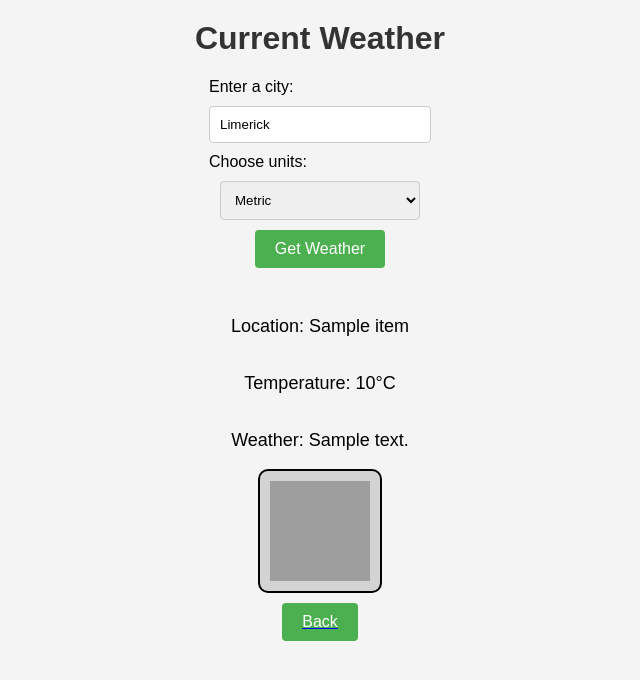
After one commit to Nanda128/PCDashboard, a Flask app: page /weather in a window 1280 px wide. The commit adds this page. Shown: the top 680 px of the page, without its empty margins (320-960 px from the left). Run offline with Flask 3, Linux system fonts and the light colour scheme; tables that the repository leaves empty hold one stand-in row (values such as "Sample post"); a database or web service that is not in the repository returns one stand-in record (values such as "Sample title"); data that the repository does not hold is empty; grey boxes are pictures that could not be loaded.

Commit message:
Implement weather functionality with API integration, add weather page, and refactor database interactions for process management

```diff
--- a/config.json
+++ b/config.json
@@ -3,11 +3,11 @@
     "disable_existing_loggers": false,
     "formatters": {
         "standard": {
-            "format": "%(asctime)s - %(name)s - %(levelname)s - %(message)s"
+            "format": "%(asctime)s - %(name)s - %(levellevel)s - %(message)s"
         },
         "colored": {
             "()": "colorlog.ColoredFormatter",
-            "format": "%(log_color)s%(asctime)s - %(name)s - %(levelname)s - %(message)s",
+            "format": "%(log_color)s%(asctime)s - %(name)s - %(levellevel)s - %(message)s",
             "log_colors": {
                 "DEBUG": "blue",
                 "INFO": "green",
@@ -46,5 +46,10 @@
         "database": "Nanda128$Processes",
         "user": "Nanda128",
         "password": "NandaDBPass"
+    },
+    "Weather": {
+        "api_key": "56f0bf4f66e774b2d21c5db9afea1cba",
+        "default_city": "Limerick",
+        "default_units": "metric"
     }
 }
--- /dev/null
+++ b/flask_app.py
@@ -0,0 +1,70 @@
+from flask import Flask, render_template, request, flash, session
+import json
+from db import save_processes_to_db, fetch_processes_from_db
+from weather import get_lat_lon, fetch_weather_data
+
+app = Flask(__name__)
+app.secret_key = 'ubersecretkey'  # Needed for flashing messages
+
+CONFIG_PATH = 'mysite/config.json'
+
+def load_config():
+    with open(CONFIG_PATH) as config_file:
+        return json.load(config_file)
+
+config = load_config()
+
+@app.route('/')
+def index():
+    return render_template('index.html')
+
+@app.route('/processes', methods=['GET', 'POST'])
+def processes():
+    if request.method == 'POST':
+        return handle_post_request()
+    return handle_get_request()
+
+def handle_post_request():
+    try:
+        processes = request.get_json()
+        if not processes:
+            raise ValueError('No JSON data received')
+        save_processes_to_db(config, processes)
+        flash('Processes data successfully saved to the database.', 'success')
+    except (ValueError, json.JSONDecodeError) as e:
+        flash(f'Error processing JSON data: {e}', 'error')
+    except Exception as e:
+        flash(f'Error: {e}', 'error')
+    return render_template('processes.html')
+
+def handle_get_request():
+    try:
+        processes = fetch_processes_from_db(config)
+        if not processes:
+            flash('No processes found in the database.', 'info')
+    except Exception as e:
+        flash(f'Error: {e}', 'error')
+        processes = None
+    return render_template('processes.html', processes=processes)
+
+@app.route('/weather', methods=['GET', 'POST'])
+def weather():
+    api_key = config['Weather']['api_key']
+    city, units = get_city_and_units()
+    lat, lon = get_lat_lon(api_key, city)
+    weather_data, error = fetch_weather_data(api_key, lat, lon, units) if lat and lon else (None, "City not found")
+    return render_template('weather.html', weather=weather_data, selected_city=city, selected_units=units, error=error)
+
+def get_city_and_units():
+    if request.method == 'POST':
+        city = request.form['city']
+        units = request.form['units']
+        session['last_city'] = city
+        session['last_units'] = units
+    else:
+        city = session.get('last_city', config['Weather']['default_city'])
+        units = session.get('last_units', config['Weather']['default_units'])
+    return city, units
+
+if __name__ == '__main__':
+    app.run(debug=True)
--- a/static/styles.css
+++ b/static/styles.css
@@ -21,15 +21,15 @@ button {
     margin: 10px auto;
     padding: 10px 20px;
     font-size: 16px;
-    background-color: #007bff;
+    background-color: #4CAF50;
     color: white;
     border: none;
-    border-radius: 5px;
+    border-radius: 4px;
     cursor: pointer;
 }
 
 button:hover {
-    background-color: #0056b3;
+    background-color: #45a049;
 }
 
 ul {
@@ -51,3 +51,57 @@ li {
 form {
     display: inline;
 }
+
+.weather-container {
+    display: flex;
+    justify-content: center;
+    align-items: center;
+    flex-direction: column;
+    margin-top: 20px;
+}
+
+.weather-image {
+    width: 100px;
+    height: 100px;
+    border: 2px solid black;
+    padding: 10px;
+    background-color: lightgray;
+    border-radius: 10px;
+}
+
+.dropdown-box {
+    width: 200px;
+    padding: 10px;
+    margin: 10px 0;
+    border: 1px solid #ccc;
+    border-radius: 4px;
+    display: block;
+    margin-left: auto;
+    margin-right: auto;
+}
+
+.text-box {
+    width: 200px;
+    padding: 10px;
+    margin: 10px 0;
+    border: 1px solid #ccc;
+    border-radius: 4px;
+    display: block;
+    margin-left: auto;
+    margin-right: auto;
+}
+
+.form-container {
+    display: flex;
+    flex-direction: column;
+    align-items: center;
+    margin-top: 20px;
+}
+
+.form-container label {
+    margin-bottom: 10px;
+}
+
+.form-container select {
+    margin-bottom: 10px;
+}
--- a/templates/index.html
+++ b/templates/index.html
@@ -10,5 +10,6 @@
 <body>
     <p>Welcome to the PC Dashboard!</p>
     <button onclick="window.location.href='/processes'">Processes</button>
+    <button onclick="window.location.href='/weather'">Weather</button>
 </body>
 </html>
--- /dev/null
+++ b/templates/weather.html
@@ -0,0 +1,40 @@
+<!DOCTYPE html>
+<html lang="en">
+<head>
+    <meta charset="UTF-8">
+    <meta name="viewport" content="width=device-width, initial-scale=1.0">
+    <title>Weather</title>
+    <link rel="icon" href="{{ url_for('static', filename='favicon.ico') }}" type="image/x-icon">
+    <link rel="stylesheet" href="{{ url_for('static', filename='styles.css') }}">
+</head>
+<body>
+    <h1>Current Weather</h1>
+    <div class="form-container">
+        <form method="POST" action="{{ url_for('weather') }}">
+            <label for="city">Enter a city:</label>
+            <input type="text" name="city" id="city" class="text-box" value="{{ selected_city }}">
+            <label for="units">Choose units:</label>
+            <select name="units" id="units" class="dropdown-box">
+                <option value="metric" {% if selected_units == 'metric' %}selected{% endif %}>Metric</option>
+                <option value="imperial" {% if selected_units == 'imperial' %}selected{% endif %}>Imperial</option>
+            </select>
+            <button type="submit">Get Weather</button>
+        </form>
+    </div>
+    <div class="weather-container">
+        {% if weather %}
+            <p>Location: {{ weather.name }}</p>
+            <p>Temperature: {{ weather.main.temp }}°{% if selected_units == 'metric' %}C{% else %}F{% endif %}</p>
+            <p>Weather: {{ weather.weather[0].description }}</p>
+            <img src="http://openweathermap.org/img/wn/{{ weather.weather[0].icon }}@2x.png" alt="Weather icon" class="weather-image">
+        {% elif error %}
+            <p>{{ error }}</p>
+        {% else %}
+            <p>Unable to fetch weather data.</p>
+        {% endif %}
+    </div>
+    <a href="{{ url_for('index') }}">
+        <button type="button">Back</button>
+    </a>
+</body>
+</html>
--- /dev/null
+++ b/weather.py
@@ -0,0 +1,16 @@
+import requests
+
+def get_lat_lon(api_key, city):
+    url = f'http://api.openweathermap.org/geo/1.0/direct?q={city}&limit=1&appid={api_key}'
+    response = requests.get(url)
+    if response.status_code == 200 and response.json():
+        data = response.json()[0]
+        return data['lat'], data['lon']
+    return None, None
+
+def fetch_weather_data(api_key, lat, lon, units):
+    url = f'https://api.openweathermap.org/data/2.5/weather?lat={lat}&lon={lon}&appid={api_key}&units={units}'
+    response = requests.get(url)
+    if response.status_code == 200:
+        return response.json(), None
+    return None, "Unable to fetch weather data"
```
Also changed, not shown: db.py (added, +28 -0 lines), main.py (deleted, +0 -81 lines).
